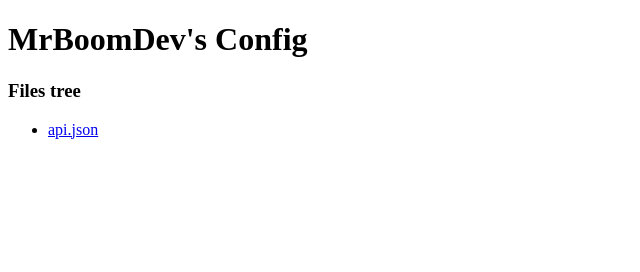
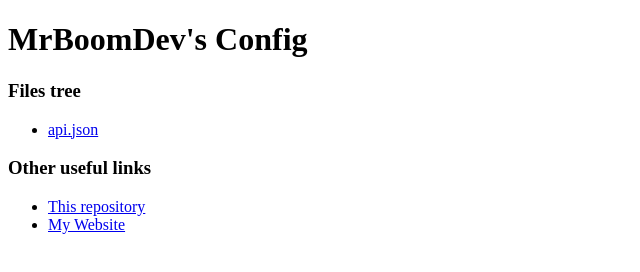
Before and after one commit to MrBoomDeveloper/Config, a plain HTML site: page index.html in a window 1280 px wide. Shown: the whole page, without its empty margins (0-640 px from the left). Drawn offline with Linux system fonts and the light colour scheme.

Commit message:
Update index.html

```diff
--- a/index.html
+++ b/index.html
@@ -9,5 +9,10 @@
     <ul>
       <li><a href="./api.json">api.json</a></li>
     </ul>
+    <h3>Other useful links</h3>
+    <ul>
+      <li><a href="https://github.com/MrBoomDeveloper/Config">This repository</a></li>
+      <li><a href="https://mrboomdev.ru">My Website</a></li>
+    </ul>
   </body>
 </html>
```
